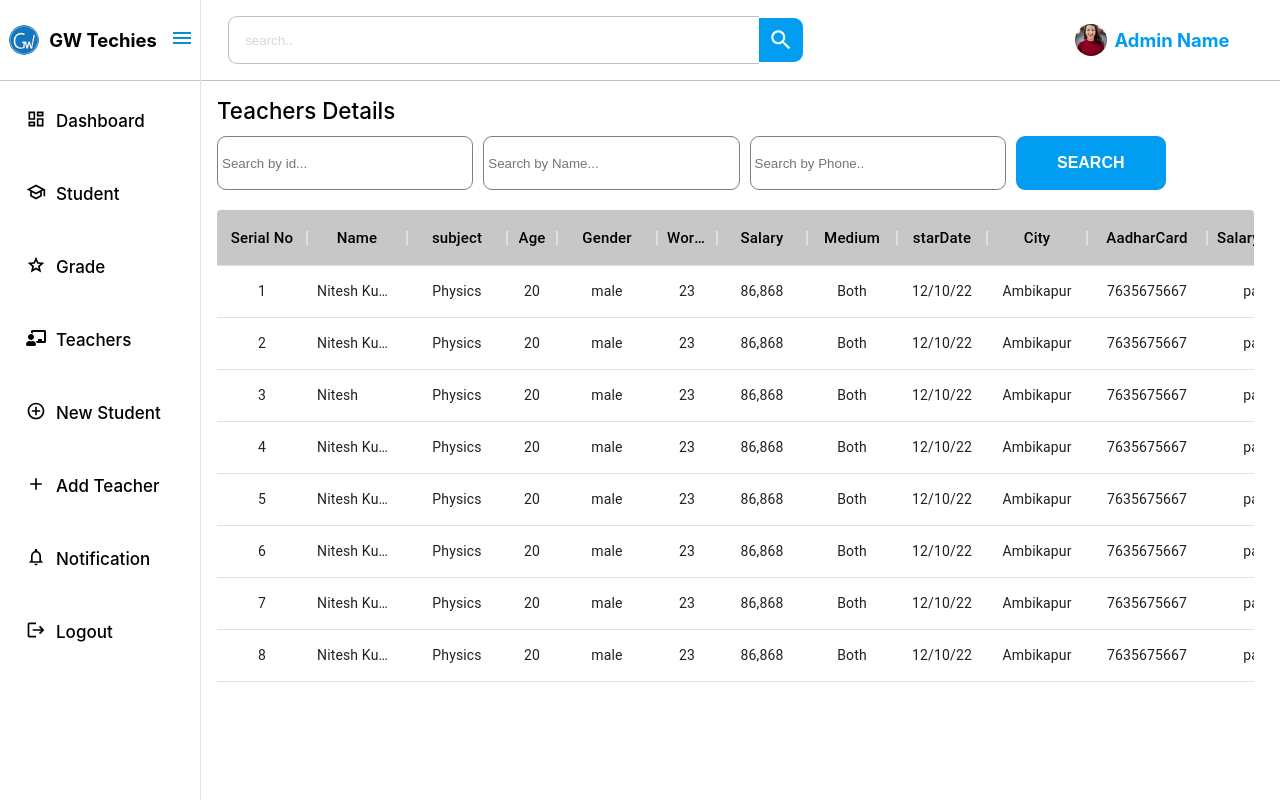
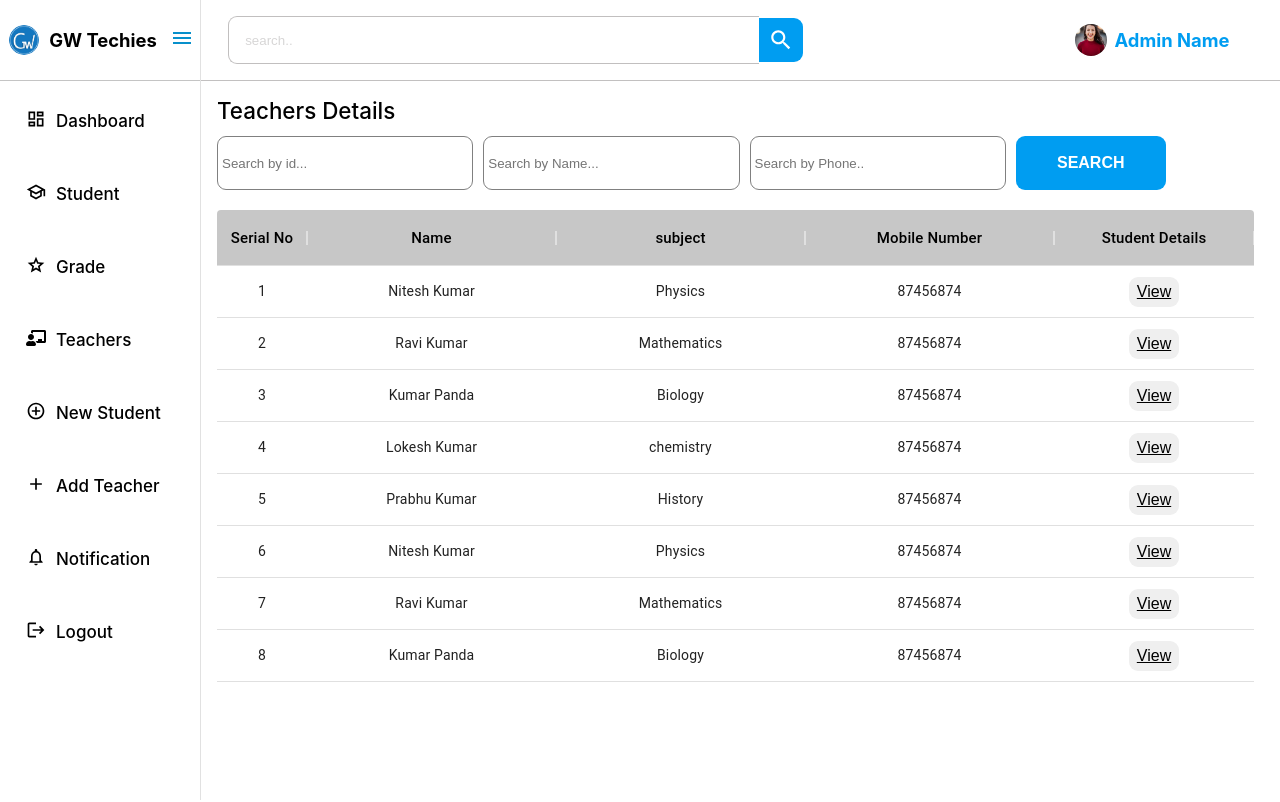
Before and after one commit to niteshkumar257/School_adminstaration_frontEnd, a React (Create React App) app in the folder admin/: page /Teachers in a window 1280 px wide. Shown: the top 802 px of the page. Built offline with nearby package versions, Linux system fonts and the light colour scheme.

Commit message:
uploaded

```diff
--- a/admin/src/components/Dashboard/Dash.jsx
+++ b/admin/src/components/Dashboard/Dash.jsx
@@ -28,13 +28,13 @@ const Dashboard = () => {
             <img src={s4}></img>
           </div>
             <div className="basic-info">
-        <div className='Name-of-school'>
-            <ul>
+        <div   className='Name-of-school'>
+
                 <li>
 
                    <span> {data.SchoolName}</span>
                 </li>
-            </ul>
+
         </div>
        <div className="basic-info-container">
         <div className='basic-info-container-components'>
--- a/admin/src/pages/SingleStudentPage/SingleStudentpage.jsx
+++ b/admin/src/pages/SingleStudentPage/SingleStudentpage.jsx
@@ -1,15 +1,17 @@
 import React from 'react'
 import "./SingleStudentpage.scss";
 import StudentImage from "../../assest/s1.png";
-import { DataGrid } from '@mui/x-data-grid';
+
 import {useState } from "react"
+import Sidebar from '../../components/Sidebar/Sidebar';
+import Navbar from '../../components/Navbar/Navbar';
+import { useParams } from 'react-router';
 
-
-import DataTable from '../../components/DataTable/DataTable';
-
-import Box from '@mui/material/Box';
-
-const SingleStudentpage = () => {
+const SingleStudentpage = (props) => {
+  // props from the app.js
+  // it gives id of the selected studentPage for showing student information
+  const params = useParams();
+  console.log(props.studentId);
 const [name,setName]=useState("Nitesh Kumar Reeddy");
 const [medium,setMedium]=useState("English");
 const [course,setCourse]=useState("Jee");
@@ -27,6 +29,7 @@ const [altNumber,setAltNumber]=useState("8767856873");
 const [primaryNumber,setPrimaryNumber]=useState("58383432");
 const [email,SetEmail]=useState("niteshredd257@gmail.com");
 
+ console.log(params);
 
   // this data will come for database like this
   const FeeDetails = [
@@ -42,7 +45,12 @@ const [email,SetEmail]=useState("niteshredd257@gmail.com");
   const installMentRows=FeeDetails.filter((item)=> item.total_fees!=0);
   return (
    <>
-   <div className="singleStudentPage-container">
+   <div className="SingleStudent-container">
+    <Sidebar/>
+    <div className="singleStudent">
+
+      <Navbar/>
+      <div className="singleStudentPage-container page-container">
     <div className='student-info-main-container'>
     <div className='student-info-heading'>
       <h1>Student Details</h1>
@@ -57,7 +65,7 @@ const [email,SetEmail]=useState("niteshredd257@gmail.com");
     </div>
     <div className="basic-info-right">
       <div className='student-Name'>
-        <span>{name}</span>
+        <span >{name}</span>
       </div>
       <div className='other-info-container'>
         <div className='other-detail-info-container'>
@@ -195,6 +203,9 @@ const [email,SetEmail]=useState("niteshredd257@gmail.com");
      </div>
 
    </div>
+    </div>
+   </div>
+
    </>
   )
 }
--- /dev/null
+++ b/admin/src/pages/SingleTeacherPage/SingleTeacherPage.jsx
@@ -0,0 +1,22 @@
+import React from 'react'
+import "./SingleTeacherPage.scss"
+import Sidebar from '../../components/Sidebar/Sidebar'
+import Navbar from '../../components/Navbar/Navbar'
+
+const SingleTeacherPage = () => {
+  return (
+    <div className='SingleTeacherPage-container '>
+    <Sidebar/>
+    <div className='SingleTeacher'>
+        <Navbar/>
+        <div className='SingleTeacher-page page-container'>
+          Singel Teacher page
+    </div>
+
+
+    </div>
+   </div>
+  )
+}
+
+export default SingleTeacherPage
--- /dev/null
+++ b/admin/src/pages/SingleTeacherPage/SingleTeacherPage.scss
@@ -0,0 +1,18 @@
+.SingleTeacherPage-container
+{
+    display: flex;
+
+    .SingleTeacher{
+        flex: 4;
+        .SingleTeacher-page{
+            display: flex;
+            flex-direction: column;
+            justify-content: center;
+            align-items: center;
+            gap: 20px;
+
+
+
+        }
+    }
+}
--- a/admin/src/pages/StudentForm/StudentForm.jsx
+++ b/admin/src/pages/StudentForm/StudentForm.jsx
@@ -210,7 +210,7 @@ const StudentForm = () => {
                  sx={{ flex:1 }}
                  id="outlined-select-currency-native"
                  select
-
+              b
                  onChange={(e)=>setCourse(e.target.value)}
                  SelectProps={{
                  native: true,
--- a/admin/src/pages/TeacherList/Teachers.jsx
+++ b/admin/src/pages/TeacherList/Teachers.jsx
@@ -4,6 +4,8 @@ import Sidebar from "../../components/Sidebar/Sidebar"
 import Navbar from "../../components/Navbar/Navbar"
 import DataTable from '../../components/DataTable/DataTable'
 import Box from '@mui/material/Box';
+import { Link } from 'react-router-dom'
+import { useState } from 'react'
 
 
 const columns = [
@@ -14,9 +16,10 @@ const columns = [
     headerName:'Name',
     Width:120,
     height:50,
+    flex:1,
     editable:true,
     headerAlign:"center",
-    align:"left",
+    align:"center",
 
 
   },
@@ -25,321 +28,78 @@ const columns = [
     headerName: 'subject',
     minwidth: 100,
     editable:true,
+    flex:1,
     headerAlign:"center",
     align:"center",
 
   },
   {
-    field: 'age',
-    headerName: 'Age',
-    type: 'number',
-    width: 50,
-    editable: true,
+    field: 'mob',
+    headerName: 'Mobile Number',
+    minwidth: 100,
+    flex:1,
+    editable:true,
     headerAlign:"center",
     align:"center",
 
   },
-  {
-    field: 'gender',
-    headerName: 'Gender',
-    type:'number',
-    width: 100,
-    editable:true,
-    headerAlign:"center",
-    align:"center",
-  },
-  {
-    field:'experience',
-    headerName: 'Work-Experience',
-    type:'number',
-    width: 60,
-    editable:true,
-    headerAlign:"center",
-    align:"center",
-  },
-  {
-    field: 'salary',
-    headerName: 'Salary',
-    type:'number',
-    width: 90,
-    editable:true,
-    headerAlign:"center",
-    align:"center",
-  },
-  {
-    field: 'medium',
-    headerName: 'Medium',
-
-    width: 90,
-    editable:true,
-    headerAlign:"center",
-    align:"center",
-  },
-  {
-    field: 'startDate',
-    headerName: 'starDate',
-    type:"date",
-    width: 90,
-    editable:true,
-    headerAlign:"center",
-    align:"center",
-  },
-  {
-    field: 'city',
-    headerName: 'City',
-
-    width: 100,
-    editable:true,
-    headerAlign:"center",
-    align:"center",
-  },
-  {
-    field: 'AadharCard',
-    headerName: 'AadharCard',
-    type:'number',
-    width: 120,
-    editable:true,
-    headerAlign:"center",
-    align:"center",
-  },
-  {
-    field: 'salaryStatus',
-    headerName: 'Salary Status',
-
-    width: 100,
-    editable:true,
-    headerAlign:"center",
-    align:"center",
-  },
-];
-
-const rows = [
-{
-  id:1,
-  name:"Nitesh Kumar",
-  subject:"Physics",
-  mob:"87456874",
-  email:"Teacher45@gmail.com",
-  age:20,
-  gender:"male",
-  experience:23,
-  salary:86868,
-  medium:"Both",
-  startDate:"12/10/22",
-  city:"Ambikapur",
-  AadharCard:"7635675667",
-salaryStatus:"paid"
 
 
 
 
-}
-,
-{
-  id:2,
-  name:"Nitesh Kumar",
-  subject:"Physics",
-  mob:"87456874",
-  email:"Teacher45@gmail.com",
-  age:20,
-  gender:"male",
-  experience:23,
-  salary:86868,
-  medium:"Both",
-  startDate:"12/10/22",
-  city:"Ambikapur",
-  AadharCard:"7635675667",
-salaryStatus:"paid"
 
 
 
 
-},
-{
-  id:3,
-  name:"Nitesh",
-  subject:"Physics",
-  mob:"87456874",
-  email:"Teacher45@gmail.com",
-  age:20,
-  gender:"male",
-  experience:23,
-  salary:86868,
-  medium:"Both",
-  startDate:"12/10/22",
-  city:"Ambikapur",
-  AadharCard:"7635675667",
-salaryStatus:"paid"
 
 
+];
+
+const rows = [
+{id:1,name:"Nitesh Kumar",subject:"Physics",mob:"87456874",},
+{id:2,name:"Ravi Kumar",subject:"Mathematics",mob:"87456874",},
+{id:3,name:"Kumar Panda",subject:"Biology",mob:"87456874",},
+{id:4,name:"Lokesh Kumar",subject:"chemistry",mob:"87456874",},
+{id:5,name:"Prabhu Kumar",subject:"History",mob:"87456874",},
+{id:6,name:"Nitesh Kumar",subject:"Physics",mob:"87456874",},
+{id:7,name:"Ravi Kumar",subject:"Mathematics",mob:"87456874",},
+{id:8,name:"Kumar Panda",subject:"Biology",mob:"87456874",},
+{id:9,name:"Lokesh Kumar",subject:"chemistry",mob:"87456874",},
+{id:10,name:"Prabhu Kumar",subject:"History",mob:"87456874",}
 
 
-}
+];
 
-,{
-  id:4,
-  name:"Nitesh Kumar",
-  subject:"Physics",
-  mob:"87456874",
-  email:"Teacher45@gmail.com",
-  age:20,
-  gender:"male",
-  experience:23,
-  salary:86868,
-  medium:"Both",
-  startDate:"12/10/22",
-  city:"Ambikapur",
-  AadharCard:"7635675667",
-salaryStatus:"paid"
+const Teachers = () => {
 
+  // selected Teachers id
+  const [TeacherId,setTeacherid]=useState(0);
+  // view column of Teachers table
 
+  const handleSelect=(id)=>
+  {
+    setTeacherid(id);
+      console.log(id);
+  }
+  const viewColumn=[
+    {
+      field:"view",
+      headerName:"Student Details",
+      width:200,
+    align:"center",
+    headerAlign:"center",
+      renderCell: (params) => {
+        return (
+          <div className="view">
+            <Link to="/Teachers/TeacherId" style={{ textDecoration: "none" }}>
+             <button onClick={() => handleSelect(params.row.id)} >View</button>
+            </Link>
 
-
-}
-,{
-  id:5,
-  name:"Nitesh Kumar",
-  subject:"Physics",
-  mob:"87456874",
-  email:"Teacher45@gmail.com",
-  age:20,
-  gender:"male",
-  experience:23,
-  salary:86868,
-  medium:"Both",
-  startDate:"12/10/22",
-  city:"Ambikapur",
-  AadharCard:"7635675667",
-salaryStatus:"paid"
-
-
-
-
-}
-,{
-  id:6,
-  name:"Nitesh Kumar",
-  subject:"Physics",
-  mob:"87456874",
-  email:"Teacher45@gmail.com",
-  age:20,
-  gender:"male",
-  experience:23,
-  salary:86868,
-  medium:"Both",
-  startDate:"12/10/22",
-  city:"Ambikapur",
-  AadharCard:"7635675667",
-salaryStatus:"paid"
-
-
-
-
-}
-,{
-  id:7,
-  name:"Nitesh Kumar",
-  subject:"Physics",
-  mob:"87456874",
-  email:"Teacher45@gmail.com",
-  age:20,
-  gender:"male",
-  experience:23,
-  salary:86868,
-  medium:"Both",
-  startDate:"12/10/22",
-  city:"Ambikapur",
-  AadharCard:"7635675667",
-salaryStatus:"paid"
-
-
-
-
-}
-,{
-  id:8,
-  name:"Nitesh Kumar",
-  subject:"Physics",
-  mob:"87456874",
-  email:"Teacher45@gmail.com",
-  age:20,
-  gender:"male",
-  experience:23,
-  salary:86868,
-  medium:"Both",
-  startDate:"12/10/22",
-  city:"Ambikapur",
-  AadharCard:"7635675667",
-salaryStatus:"paid"
-
-
-
-
-}
-,
-{
-  id:11,
-  name:"Nitesh Kumar",
-  subject:"Physics",
-  mob:"87456874",
-  email:"Teacher45@gmail.com",
-  age:20,
-  gender:"male",
-  experience:23,
-  salary:86868,
-  medium:"Both",
-  startDate:"12/10/22",
-  city:"Ambikapur",
-  AadharCard:"7635675667",
-salaryStatus:"paid"
-
-
-
-
-},
-{
-  id:10,
-  name:"Nitesh Kumar",
-  subject:"Physics",
-  mob:"87456874",
-  email:"Teacher45@gmail.com",
-  age:20,
-  gender:"male",
-  experience:23,
-  salary:86868,
-  medium:"Both",
-  startDate:"12/10/22",
-  city:"Ambikapur",
-  AadharCard:"7635675667",
-salaryStatus:"paid"
-
-
-
-
-}
-,{
- id:9,
-  name:"Nitesh Kumar",
-  subject:"Physics",
-  mob:"87456874",
-  email:"Teacher45@gmail.com",
-  age:20,
-  gender:"male",
-  experience:23,
-  salary:86868,
-  medium:"Both",
-  startDate:"12/10/22",
-  city:"Ambikapur",
-  AadharCard:"7635675667",
-salaryStatus:"paid"
-
-
-
-
-}
-
-];
-const Teachers = () => {
+          </div>
+        );
+      },
+    }
+  ]
   return (
    <div className='teachers-container '>
     <Sidebar/>
@@ -379,7 +139,7 @@ const Teachers = () => {
             border: "none",
           },
           "& .MuiDataGrid-cell": {
-            borderBottom: "none",
+            borderBottom: "1px solid blue",
           },
           "& .salaryStatus-column--cell": {
             color:"green",
@@ -411,7 +171,7 @@ const Teachers = () => {
 
         }}
            >
-           <DataTable rows={rows} columns={columns}
+           <DataTable rows={rows} columns={columns.concat(viewColumn)}
 
            />
            </Box>
```
Also changed, not shown: admin/src/App.js (+25 -4 lines), admin/src/pages/Notification/Notification.jsx (renamed from admin/src/pages/Notification/Notification.js, +5 -5 lines), admin/src/pages/SingleStudentPage/SingleStudentpage.scss (+12 -2 lines), admin/src/pages/StudentsList/Student.jsx (+13 -6 lines), admin/src/pages/DashBoard/DashBoard.jsx (renamed from admin/src/pages/DashBoard/DashBoard.js).
